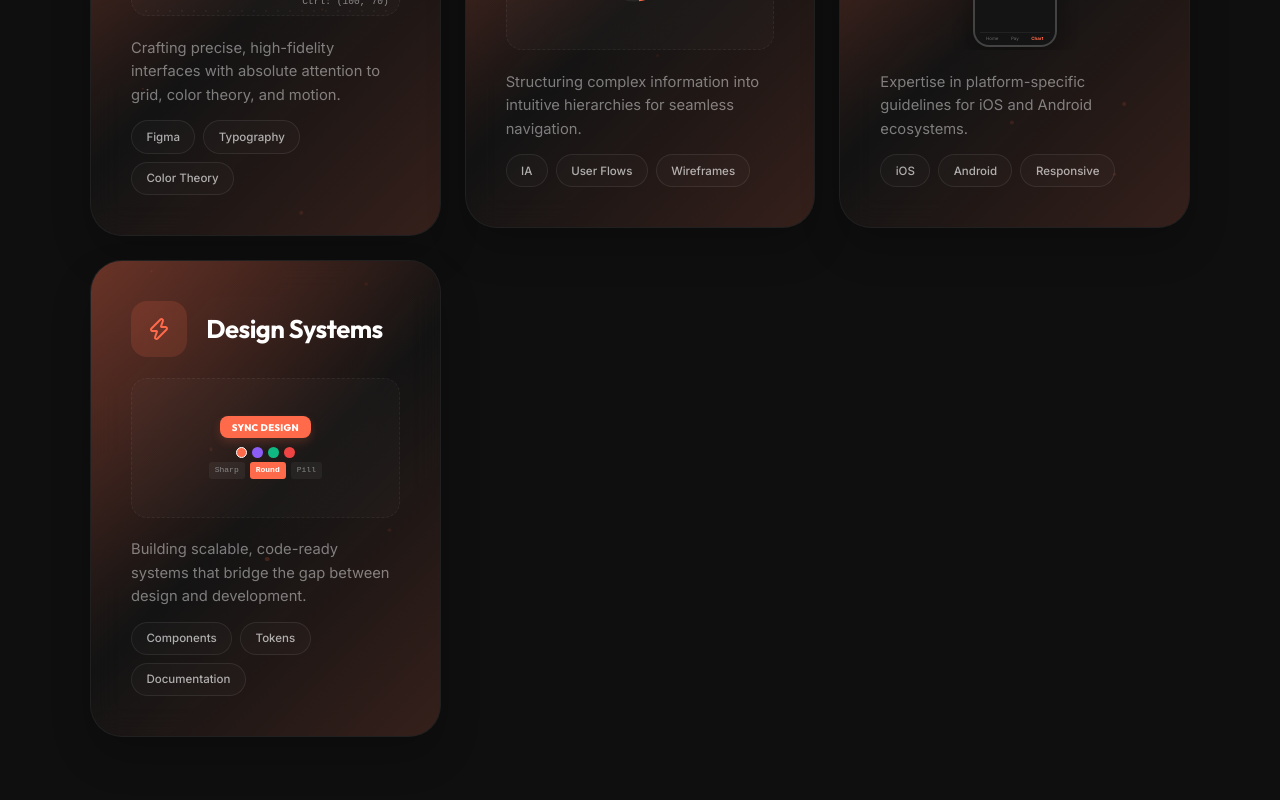
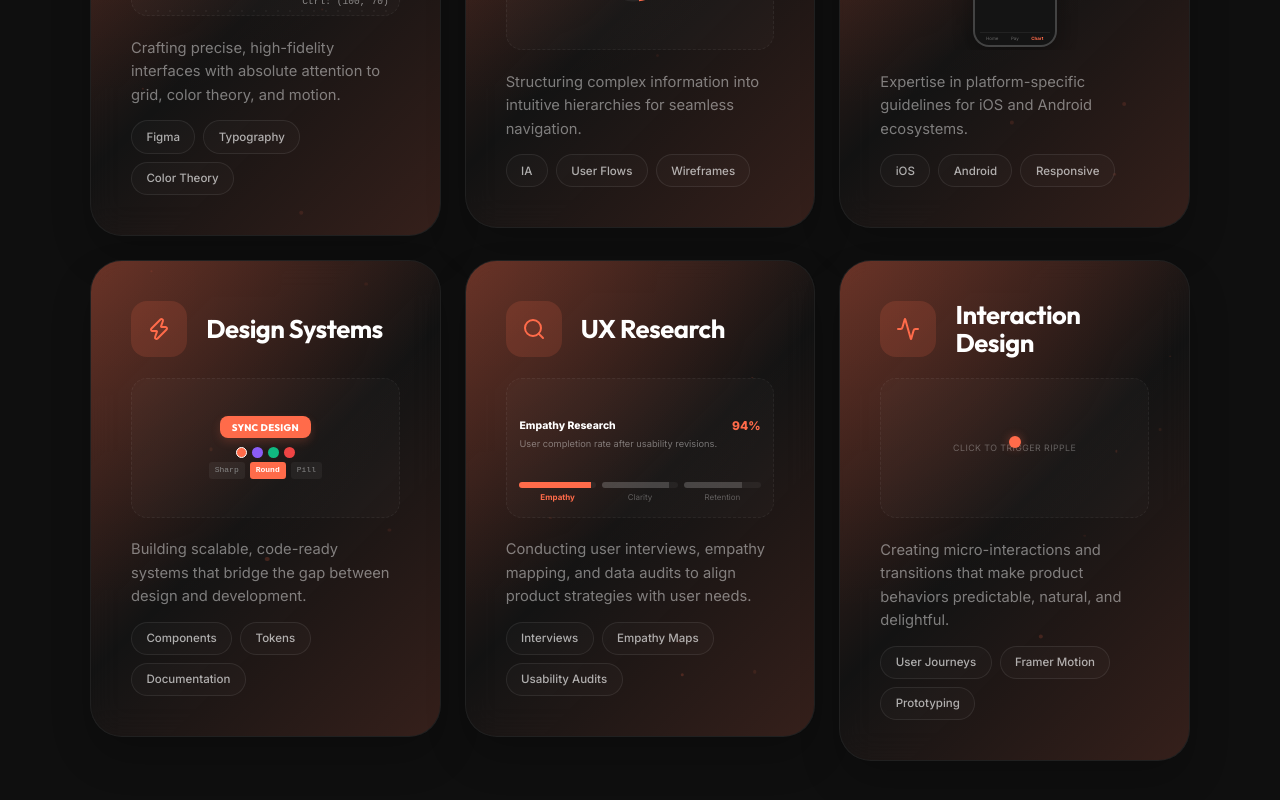
Before and after one commit to kumaranraja21794/UX-portfolio, a React (Vite) app: page / in a window 1280 px wide. Shown: the part 4509-5309 px from the top of the page. Built offline with nearby package versions, Linux system fonts and the light colour scheme.

Commit message:
feat: add UX Research and Interaction Design cards to My Specialties section

```diff
--- a/src/components/Skills.jsx
+++ b/src/components/Skills.jsx
@@ -1,6 +1,6 @@
 import React, { useState, useMemo, useEffect } from 'react';
 import { motion, useMotionValue, useMotionTemplate, AnimatePresence } from 'framer-motion';
-import { Layout, Smartphone, Database, Zap } from 'lucide-react';
+import { Layout, Smartphone, Database, Zap, Search, Activity } from 'lucide-react';
 import Magnetic from './Magnetic';
 import TextReveal from './TextReveal';
 
@@ -489,6 +489,195 @@ const TokenController = ({ isHovered }) => {
   );
 };
 
+/* ── 5. ResearchVisualizer (UX Research Visualizer) ── */
+const ResearchVisualizer = ({ isHovered }) => {
+  const [activeMetric, setActiveMetric] = useState(0);
+  const metrics = [
+    { label: 'Empathy', val: 94, desc: 'User completion rate' },
+    { label: 'Clarity', val: 88, desc: 'Task time reduction' },
+    { label: 'Retention', val: 76, desc: '30-day user loyalty' }
+  ];
+
+  return (
+    <div
+      className="research-viz"
+      style={{
+        position: 'relative',
+        height: '140px',
+        width: '100%',
+        borderRadius: '16px',
+        background: isHovered ? 'rgba(0,0,0,0.02)' : 'rgba(255,255,255,0.02)',
+        border: isHovered ? '1px dashed rgba(0,0,0,0.1)' : '1px dashed rgba(255,255,255,0.06)',
+        display: 'flex',
+        flexDirection: 'column',
+        justifyContent: 'center',
+        padding: '0.8rem',
+        gap: '0.5rem',
+        transition: 'all 0.4s ease',
+        marginTop: '0.5rem',
+        marginBottom: '0.5rem',
+      }}
+    >
+      {/* Empathy Quotes / Metric Details */}
+      <div style={{ flexGrow: 1, display: 'flex', flexDirection: 'column', justifyContent: 'center' }}>
+        <AnimatePresence mode="wait">
+          <motion.div
+            key={activeMetric}
+            initial={{ opacity: 0, x: -10 }}
+            animate={{ opacity: 1, x: 0 }}
+            exit={{ opacity: 0, x: 10 }}
+            transition={{ duration: 0.25 }}
+            style={{ display: 'flex', flexDirection: 'column', gap: '2px' }}
+          >
+            <div style={{ display: 'flex', justifyContent: 'space-between', alignItems: 'center' }}>
+              <span style={{ fontSize: '0.65rem', fontWeight: 800, color: isHovered ? '#0a0a0a' : '#fff' }}>
+                {metrics[activeMetric].label} Research
+              </span>
+              <span style={{ fontSize: '0.75rem', fontWeight: 800, color: isHovered ? '#8B5CF6' : '#FF6B4A' }}>
+                {metrics[activeMetric].val}%
+              </span>
+            </div>
+            <p style={{ fontSize: '0.58rem', color: isHovered ? 'rgba(0,0,0,0.5)' : 'rgba(255,255,255,0.4)', margin: 0, lineHeight: 1.2 }}>
+              {metrics[activeMetric].desc} after usability revisions.
+            </p>
+          </motion.div>
+        </AnimatePresence>
+      </div>
+
+      {/* Progress Bars */}
+      <div style={{ display: 'flex', gap: '6px', width: '100%' }}>
+        {metrics.map((m, i) => (
+          <div
+            key={i}
+            onClick={(e) => { e.stopPropagation(); setActiveMetric(i); }}
+            style={{ flex: 1, cursor: 'pointer', display: 'flex', flexDirection: 'column', gap: '3px' }}
+          >
+            {/* Bar Background */}
+            <div style={{ height: '6px', borderRadius: '3px', background: isHovered ? 'rgba(0,0,0,0.05)' : 'rgba(255,255,255,0.05)', overflow: 'hidden' }}>
+              <motion.div
+                initial={{ width: 0 }}
+                animate={{ width: `${m.val}%` }}
+                transition={{ duration: 0.8, delay: i * 0.1 }}
+                style={{
+                  height: '100%',
+                  background: activeMetric === i
+                    ? (isHovered ? '#8B5CF6' : '#FF6B4A')
+                    : (isHovered ? 'rgba(0,0,0,0.2)' : 'rgba(255,255,255,0.15)'),
+                  transition: 'background 0.3s'
+                }}
+              />
+            </div>
+            <span style={{
+              fontSize: '0.5rem',
+              textAlign: 'center',
+              fontWeight: activeMetric === i ? 'bold' : 'normal',
+              color: activeMetric === i ? (isHovered ? '#8B5CF6' : '#FF6B4A') : (isHovered ? 'rgba(0,0,0,0.4)' : 'rgba(255,255,255,0.3)'),
+              transition: 'color 0.3s'
+            }}>
+              {m.label}
+            </span>
+          </div>
+        ))}
+      </div>
+    </div>
+  );
+};
+
+/* ── 6. InteractionVisualizer (Interaction Design Visualizer) ── */
+const InteractionVisualizer = ({ isHovered }) => {
+  const [ripples, setRipples] = useState([]);
+
+  const triggerRipple = (e) => {
+    e.stopPropagation();
+    const rect = e.currentTarget.getBoundingClientRect();
+    const x = e.clientX - rect.left;
+    const y = e.clientY - rect.top;
+
+    const newRipple = {
+      id: Date.now(),
+      x,
+      y
+    };
+
+    setRipples((prev) => [...prev.slice(-3), newRipple]);
+  };
+
+  useEffect(() => {
+    if (ripples.length > 0) {
+      const timer = setTimeout(() => {
+        setRipples((prev) => prev.slice(1));
+      }, 1000);
+      return () => clearTimeout(timer);
+    }
+  }, [ripples]);
+
+  return (
+    <div
+      className="interaction-viz"
+      onClick={triggerRipple}
+      style={{
+        position: 'relative',
+        height: '140px',
+        width: '100%',
+        borderRadius: '16px',
+        background: isHovered ? 'rgba(0,0,0,0.02)' : 'rgba(255,255,255,0.02)',
+        border: isHovered ? '1px dashed rgba(0,0,0,0.1)' : '1px dashed rgba(255,255,255,0.06)',
+        display: 'flex',
+        alignItems: 'center',
+        justifyContent: 'center',
+        overflow: 'hidden',
+        transition: 'all 0.4s ease',
+        marginTop: '0.5rem',
+        marginBottom: '0.5rem',
+        cursor: 'pointer'
+      }}
+    >
+      <span style={{ fontSize: '0.55rem', opacity: 0.3, textTransform: 'uppercase', letterSpacing: '0.05em', userSelect: 'none', color: isHovered ? '#000' : '#fff' }}>
+        Click to Trigger Ripple
+      </span>
+
+      {ripples.map((r) => (
+        <motion.div
+          key={r.id}
+          initial={{ width: 0, height: 0, opacity: 0.8 }}
+          animate={{ width: 80, height: 80, opacity: 0 }}
+          transition={{ duration: 0.8, ease: 'easeOut' }}
+          style={{
+            position: 'absolute',
+            left: r.x,
+            top: r.y,
+            transform: 'translate(-50%, -50%)',
+            borderRadius: '50%',
+            border: `2px solid ${isHovered ? '#8B5CF6' : '#FF6B4A'}`,
+            pointerEvents: 'none'
+          }}
+        />
+      ))}
+
+      <motion.div
+        animate={{
+          y: [0, -6, 0],
+          scale: isHovered ? 1.1 : 1
+        }}
+        transition={{
+          duration: 2,
+          repeat: Infinity,
+          ease: 'easeInOut'
+        }}
+        style={{
+          width: '12px',
+          height: '12px',
+          borderRadius: '50%',
+          background: isHovered ? '#8B5CF6' : '#FF6B4A',
+          boxShadow: `0 0 10px ${isHovered ? '#8B5CF6' : '#FF6B4A'}60`,
+          position: 'absolute',
+          pointerEvents: 'none'
+        }}
+      />
+    </div>
+  );
+};
+
 /* ── Skill card with responsive visualizers & hover state ── */
 const SkillCard = ({ title, desc, icon: Icon, tags, size, index, visualizer: VisualizerComponent }) => {
   const [isHovered, setIsHovered] = useState(false);
@@ -665,6 +854,22 @@ const Skills = () => {
       tags: ['Components', 'Tokens', 'Documentation'],
       visualizer: TokenController,
     },
+    {
+      title: 'UX Research',
+      desc: 'Conducting user interviews, empathy mapping, and data audits to align product strategies with user needs.',
+      icon: Search,
+      size: 'large',
+      tags: ['Interviews', 'Empathy Maps', 'Usability Audits'],
+      visualizer: ResearchVisualizer,
+    },
+    {
+      title: 'Interaction Design',
+      desc: 'Creating micro-interactions and transitions that make product behaviors predictable, natural, and delightful.',
+      icon: Activity,
+      size: 'medium',
+      tags: ['User Journeys', 'Framer Motion', 'Prototyping'],
+      visualizer: InteractionVisualizer,
+    },
   ];
 
   return (
```
